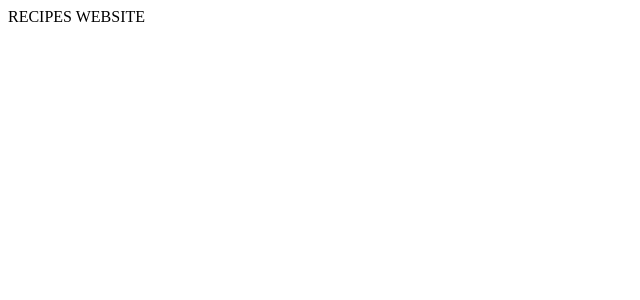
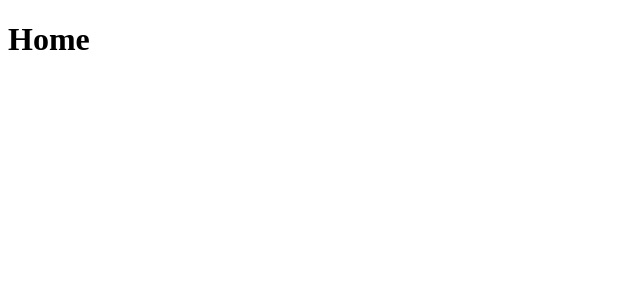
Before and after one commit to alaashalaby/recipes-website, a React (Vite) app: page / in a window 1280 px wide. Shown: the top 300 px of the page, without its empty margins (0-640 px from the left). Built offline with nearby package versions, Linux system fonts and the light colour scheme; the HTML template or start-up script is replaced by a standard one.

Commit message:
Integrate RouterProvider into App.tsx

```diff
--- a/src/App.tsx
+++ b/src/App.tsx
@@ -1,7 +1,10 @@
+import { RouterProvider } from "react-router-dom"
+import router from "./router"
+
 const App = () => {
   return (
     <>
-      RECIPES WEBSITE
+      <RouterProvider router={router}/>
     </>
   )
 }
```
